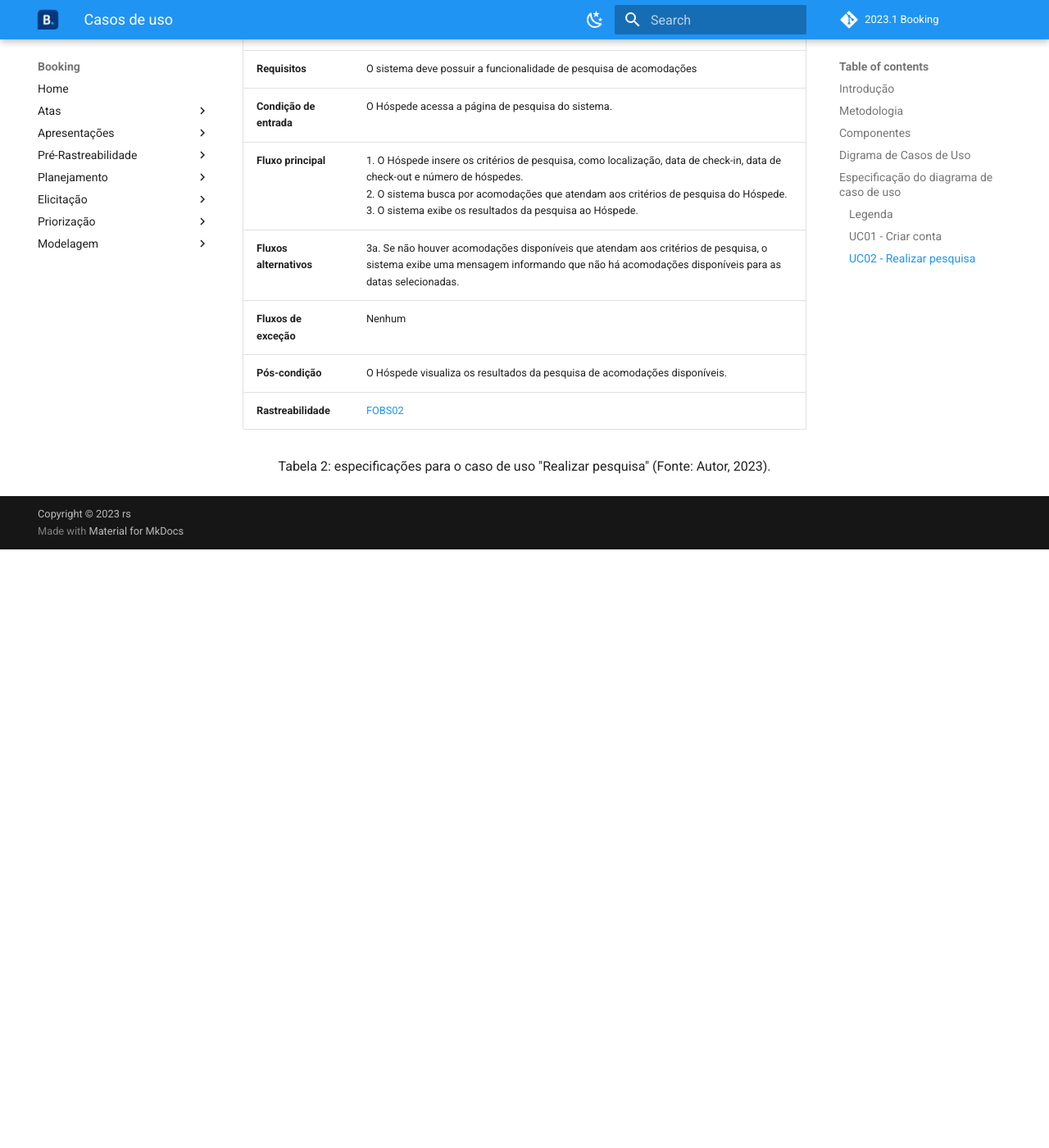
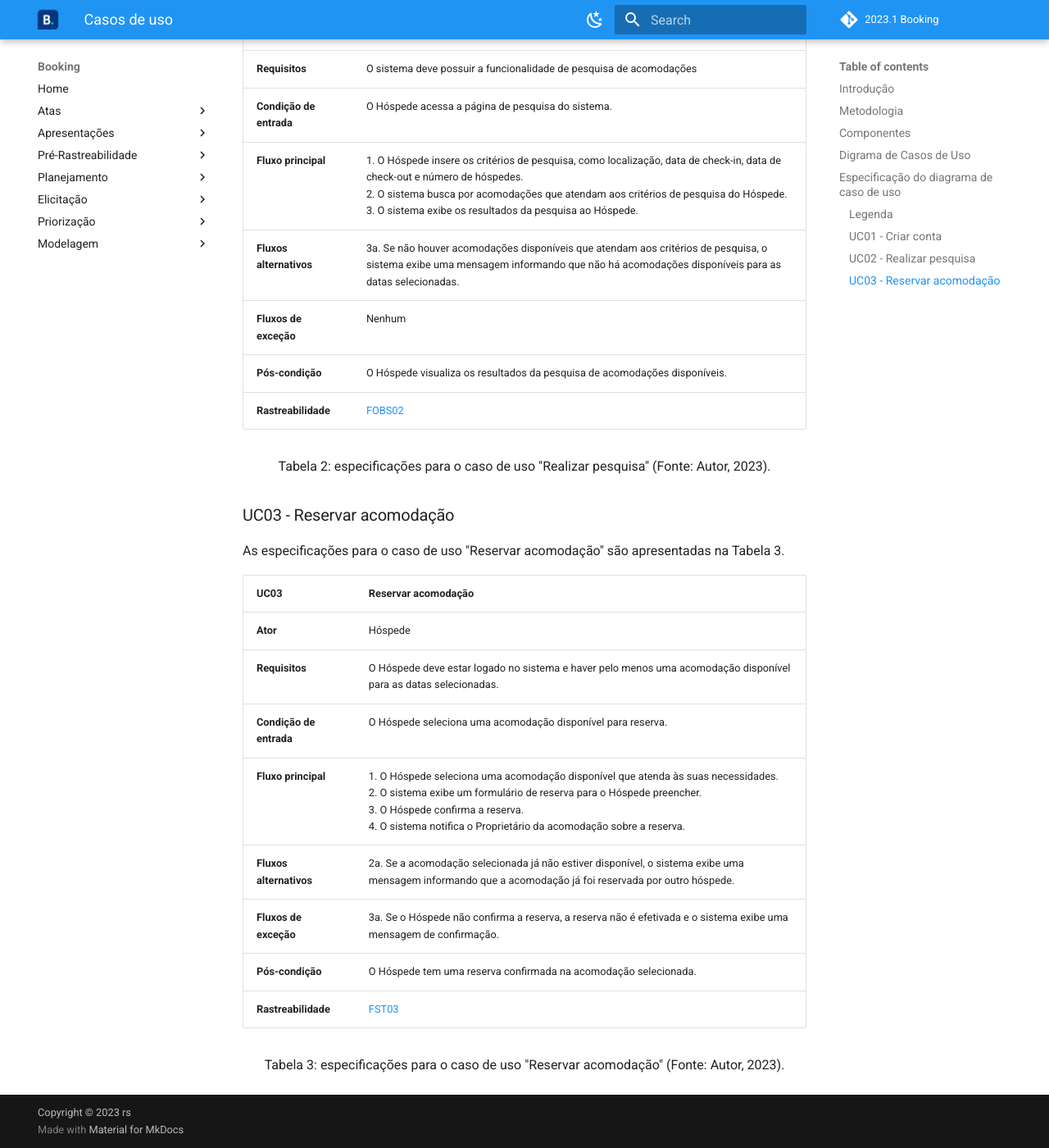
Before and after one commit to Requisitos-de-Software/2023.1-Booking, an MkDocs documentation site: the page built from docs/modelagem/casosDeUso.md, in a window 1280 px wide and 1400 px high, scrolled down 3725 px. Shown: the whole window at 82% size. Built offline with MkDocs 1.6.1 and Material for MkDocs 9.7.7, drawn with Linux system fonts in a browser that asks for light colours; comment, search, counter and statistics services are not loaded; before the commit the page ends 4395 px from its top, so only the background shows below that.

Commit message:
adicionando especificações do UC reservar acomodação

```diff
--- a/docs/modelagem/casosDeUso.md
+++ b/docs/modelagem/casosDeUso.md
@@ -85,3 +85,22 @@
 <div style="text-align: center">
 <p> Tabela 2: especificações para o caso de uso "Realizar pesquisa" (Fonte: Autor, 2023). </p>
 </div>
+
+### UC03 - Reservar acomodação
+
+As especificações para o caso de uso "Reservar acomodação" são apresentadas na Tabela 3.
+
+| UC03                            | Reservar acomodação                                                                                                                                                                                                                                                                  |
+| ------------------------------- | -------------------------------------------------------------------------------------------------------------------------------------------------------------------------------------------------------------------------------------------------------------------------------------- |
+| **Ator**                  | Hóspede                                                                                                                                                                                                                                                                               |
+| **Requisitos**            | O Hóspede deve estar logado no sistema e haver pelo menos uma acomodação disponível para as datas selecionadas.                                                                                                                                                                    |
+| **Condição de entrada** | O Hóspede seleciona uma acomodação disponível para reserva.                                                                                                                                                                                                                        |
+| **Fluxo principal**       | 1. O Hóspede seleciona uma acomodação disponível que atenda às suas necessidades.<br />2. O sistema exibe um formulário de reserva para o Hóspede preencher.<br />3. O Hóspede confirma a reserva.<br />4. O sistema notifica o Proprietário da acomodação sobre a reserva. |
+| **Fluxos alternativos**   | 2a. Se a acomodação selecionada já não estiver disponível, o sistema exibe uma mensagem informando que a acomodação já foi reservada por outro hóspede.                                                                                                                       |
+| **Fluxos de exceção**   | 3a. Se o Hóspede não confirma a reserva, a reserva não é efetivada e o sistema exibe uma mensagem de confirmação.                                                                                                                                                                |
+| **Pós-condição**       | O Hóspede tem uma reserva confirmada na acomodação selecionada.                                                                                                                                                                                                                     |
+| **Rastreabilidade**       | [FST03](../elicitacao/storytelling.md)                                                                                                                                                                                                                                                    |
+
+<div style="text-align: center">
+<p> Tabela 3: especificações para o caso de uso "Reservar acomodação" (Fonte: Autor, 2023). </p>
+</div>
```
